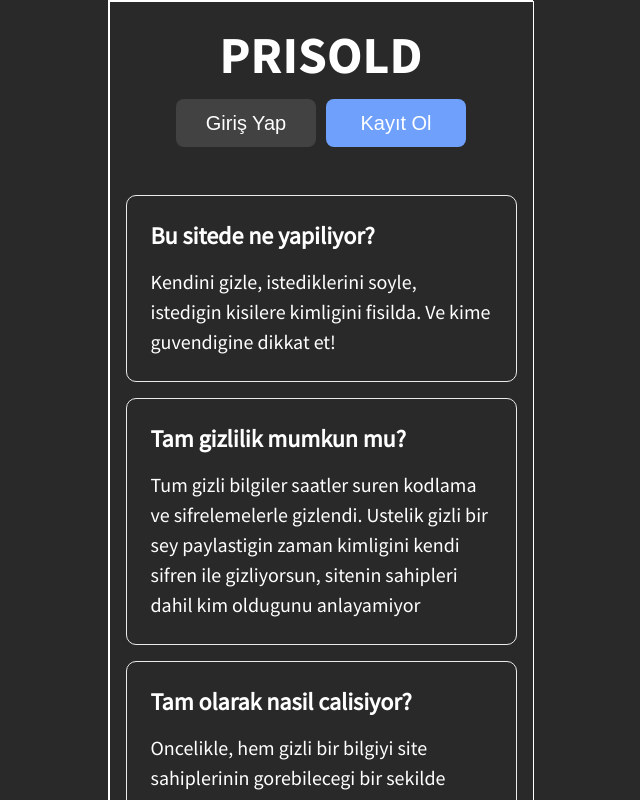
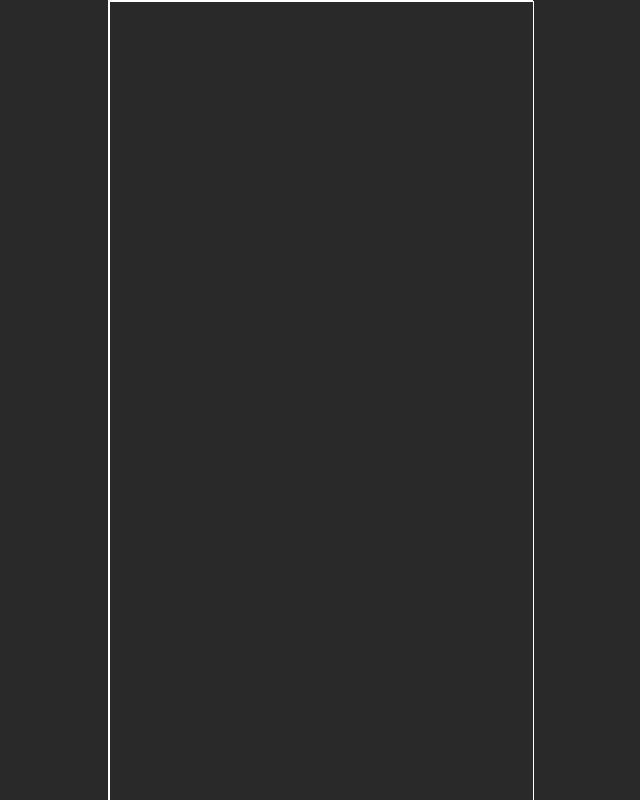
Before and after one commit to Cugatay/highcool-frontend, a Next.js app: page / in a window 1280 px wide. Shown: the top 800 px of the page, without its empty margins (320-960 px from the left). Built offline with nearby package versions, Linux system fonts and the light colour scheme.

Commit message:
landing is not visible if it is loading

```diff
--- a/pages/index.js
+++ b/pages/index.js
@@ -17,10 +17,13 @@ export default function Landing() {
   return (
     <div className={styles.container}>
       <Head>
-        <title>Create Next App</title>
+        <title>Prisold</title>
         <link rel="icon" href="/favicon.ico" />
       </Head>
 
+      {
+  typeof window === 'undefined'
+    ? (
       <main className={styles.main}>
         <LandingHeader />
         <div className={styles.grid}>
@@ -60,6 +63,10 @@ export default function Landing() {
           </div>
         </div>
       </main>
+    )
+    : null
+}
+
     </div>
   );
 }
```
